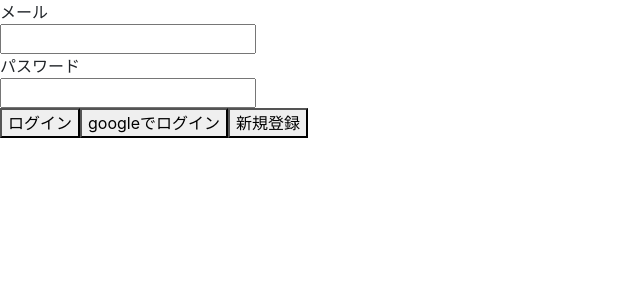
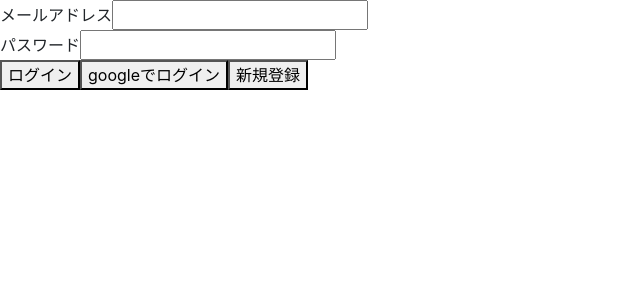
Before and after one commit to reiji-0720/workTalk, a Nuxt app: page / in a window 1280 px wide. Shown: the top 300 px of the page, without its empty margins (0-640 px from the left). Built offline with nearby package versions, Linux system fonts and the light colour scheme; no server answers.

Commit message:
Update index.vue

```diff
--- a/app/pages/index.vue
+++ b/app/pages/index.vue
@@ -8,10 +8,12 @@
     </div>
     <!-- ログインしていない時に表示される画面 -->
     <div v-else>
-      メール<br>
-      <input type="text" v-model="email"><br>
-      パスワード<br>
-      <input type="password" v-model="password"><br>
+      <div>
+        メールアドレス<input id="mailAddress" type="text" required/>
+      </div>
+      <div>
+        パスワード<input id="password" type="password" required/>
+      </div>
       <button v-on:click="login">ログイン</button>
       <button v-on:click="googleLogin">googleでログイン</button>
       <button v-on:click="register">新規登録</button>
@@ -25,7 +27,7 @@ import { mapActions, mapState, mapGetters } from 'vuex'
 export default {
   data() {
     return {
-      email: '',
+      mailAddress: '',
       password: ''
     }
   },
@@ -44,7 +46,7 @@ export default {
       firebase.auth().signInWithRedirect(new firebase.auth.GoogleAuthProvider());
     },
     login() {
-      firebase.auth().signInWithEmailAndPassword(this.email, this.password)
+      firebase.auth().signInWithEmailAndPassword(this.mailAddress, this.password)
       .then(user => {
         // ログインしたら飛ぶページを指定
         // this.$router.push("/member-page")
```
